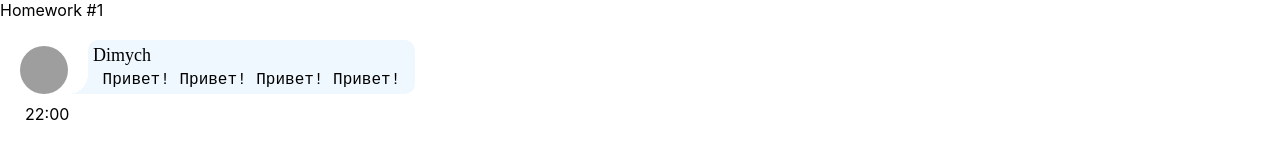
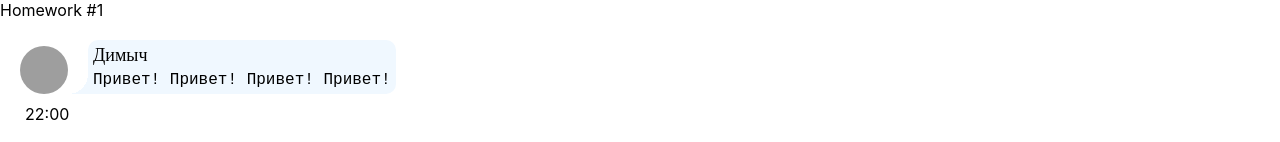
Before and after one commit to TommySheully/hws2-master, a React (Create React App) app: page / in a window 1280 px wide. Shown: the top 142 px of the page. Built offline with nearby package versions, Linux system fonts and the light colour scheme; grey boxes are pictures that could not be loaded.

Commit message:
yarn work

```diff
--- a/src/s2-homeworks/hw01/HW1.tsx
+++ b/src/s2-homeworks/hw01/HW1.tsx
@@ -3,7 +3,6 @@ import Message from './message/Message'
 import MessageSender from './message-sender/MessageSender'
 import s2 from '../../s1-main/App.module.css'
 import FriendMessage from './friend-message/FriendMessage'
-import avatar from './avatar.png'
 
 /*
 * 1 - описать тип MessageType !
@@ -36,7 +35,7 @@ export const message0: MessageType = {
     id: 0,
     user: {
         avatar: 'https://sun9-74.userapi.com/Ph-WiuOtF985il9AvN9JqiCWedmHtSGSSTXrSA/ltEB2Z2-YO4.jpg', // можно менять
-        name: 'Dimych',  // можно менять
+        name: 'Димыч',  // можно менять
     },
     message: {
         text: 'Привет! Привет! Привет! Привет!', // можно менять
--- a/src/s2-homeworks/hw01/friend-message/FriendMessage.module.css
+++ b/src/s2-homeworks/hw01/friend-message/FriendMessage.module.css
@@ -60,7 +60,7 @@
     word-break: break-word;
     min-width: 150px;
     align-items: flex-end;
-    /*white-space: pre-wrap;*/
+    white-space: pre-wrap;
 }
 
 .friendTime {
--- a/src/s2-homeworks/hw01/message/Message.module.css
+++ b/src/s2-homeworks/hw01/message/Message.module.css
@@ -59,7 +59,7 @@
     word-break: break-word;
     min-width: 150px;
     word-wrap: break-word;
-    /*white-space: pre-wrap;*/
+    white-space: pre-wrap;
 }
 
 
--- a/src/s2-homeworks/hw01/message/Message.tsx
+++ b/src/s2-homeworks/hw01/message/Message.tsx
@@ -15,7 +15,7 @@ const Message = (props: MessagePropsType) => {
                 <img className={s.messageImg} id={'hw1-avatar-' + props.message.id} src={props.message.user.avatar} alt="Avatar"/>
                 <div className={s.text}>
                     <div id={'hw1-name-' + props.message.id} className={s.name}> {props.message.user.name}</div>
-                    <pre id={'hw1-text-' + props.message.id} className={s.messageText}> {props.message.message.text} </pre>
+                    <pre id={'hw1-text-' + props.message.id} className={s.messageText}>{props.message.message.text}</pre>
                 </div>
             </div>
             <div id={'hw1-time-' + props.message.id} className={s.time}>{props.message.message.time}</div>
```
